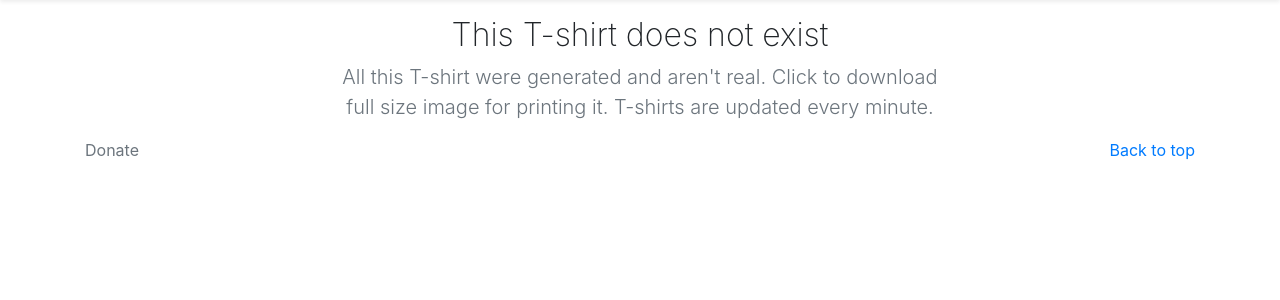
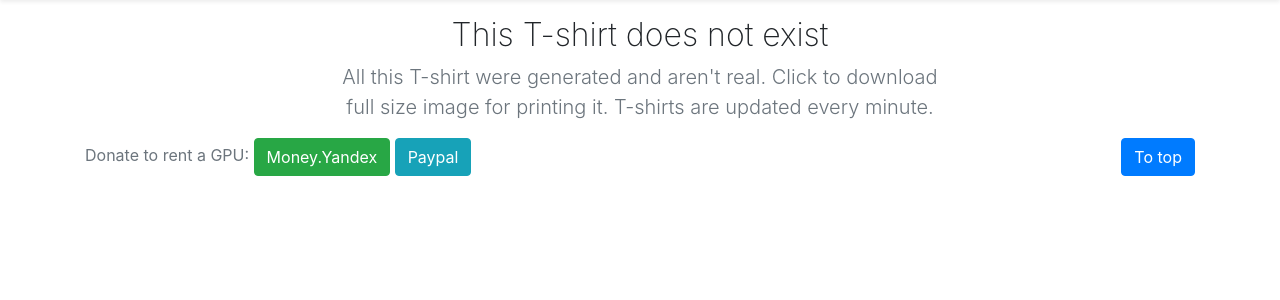
Before and after one commit to EvgenyKashin/ganarts, a Flask app: template server/templates/index.html in a window 1280 px wide. Shown: the part 56-356 px from the top of the page. Run offline with Flask 2, Linux system fonts and the light colour scheme; the template is opened without the code that fills it, so the values that code supplies are empty; some libraries are stand-ins or nearby versions.

Commit message:
Add donate buttons

```diff
--- a/server/templates/index.html
+++ b/server/templates/index.html
@@ -107,9 +107,15 @@
     <footer class="text-muted">
       <div class="container">
         <p class="float-right">
-          <a href="#">Back to top</a>
+          <a href="#" class="btn btn-primary btn-default">To top</a>
         </p>
-        <p>Donate</p>
+        <p>
+          Donate to rent a GPU:
+          <a href="https://yasobe.ru/na/na_oplatu_gpu" target="_blank">
+            <button class="btn btn-success">Money.Yandex</button></a>
+          <a href="https://www.paypal.me/digitman" target="_blank">
+            <button class="btn btn-info">Paypal</button></a>
+        </p>
       </div>
     </footer>
 
```
